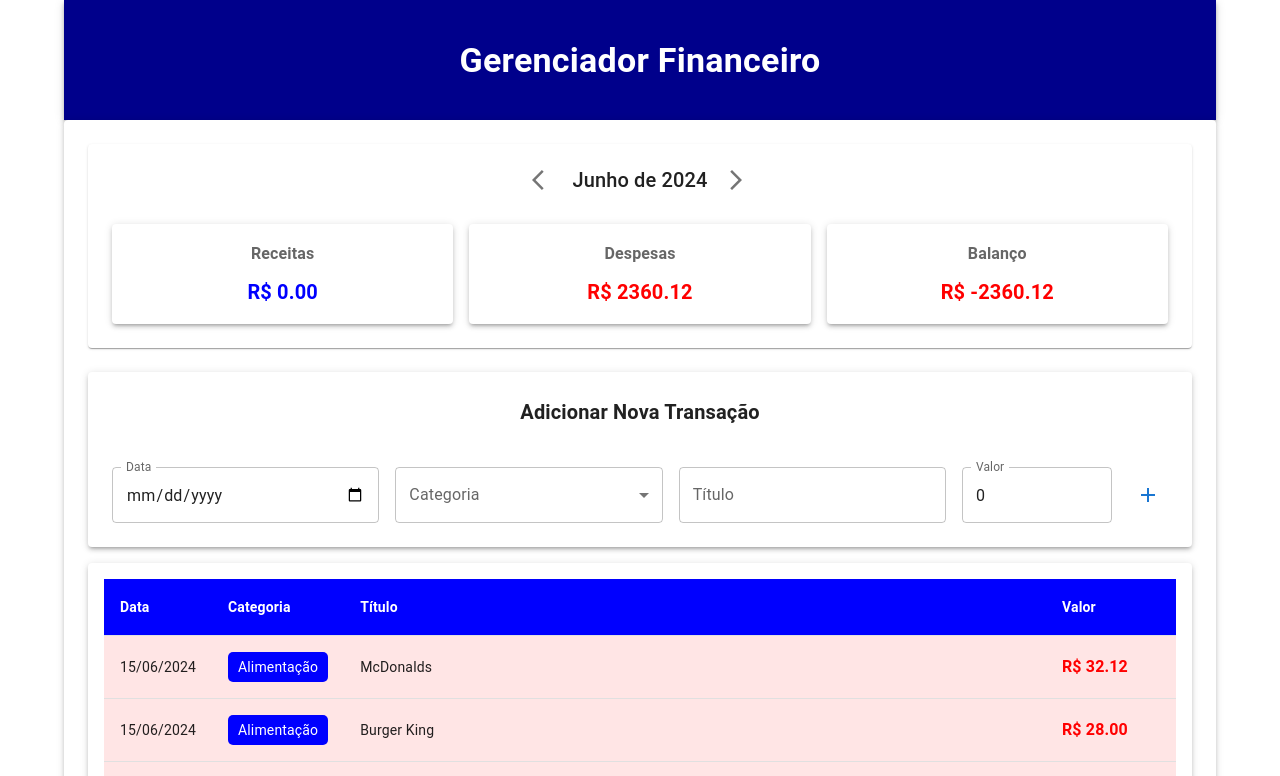
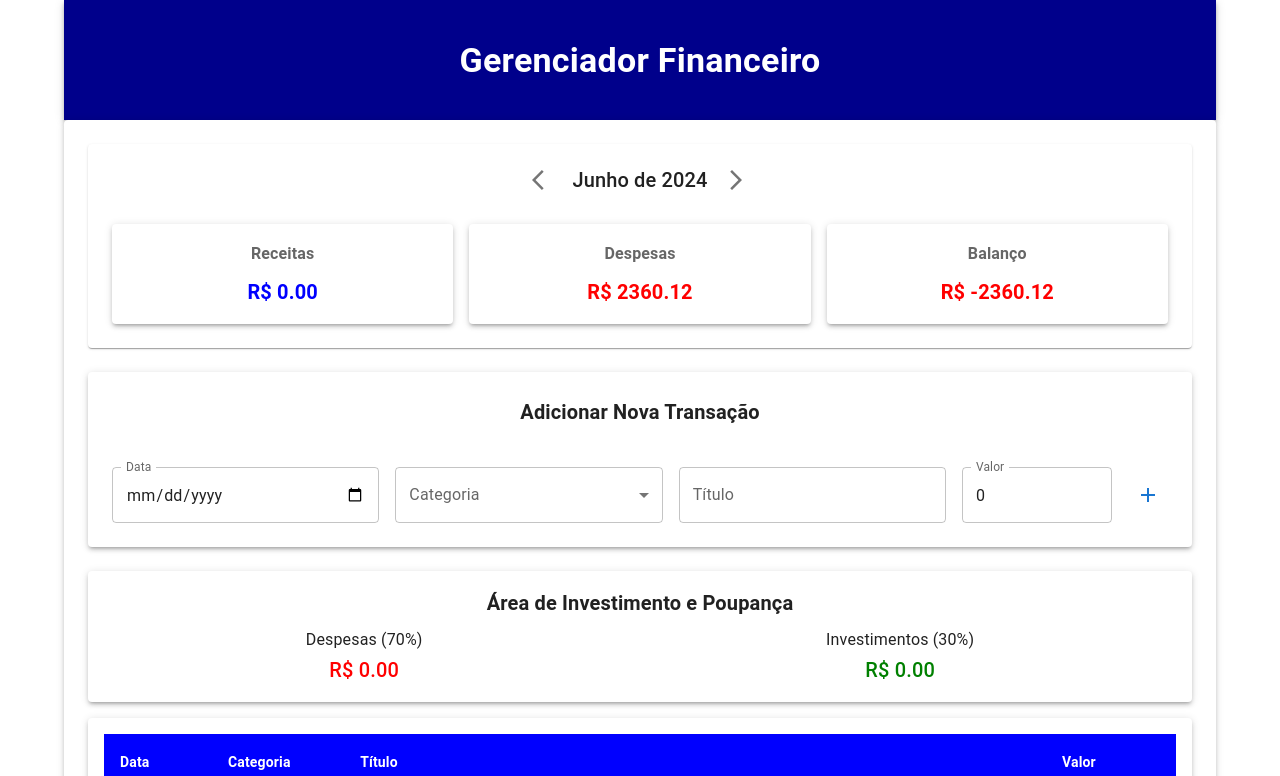
Before and after one commit to marcelokbc/expense-manager, a React (Create React App) app: page / in a window 1280 px wide. Shown: the top 776 px of the page. Built offline with nearby package versions, Linux system fonts and the light colour scheme.

Commit message:
Adding investing area

```diff
--- a/src/App.tsx
+++ b/src/App.tsx
@@ -11,6 +11,7 @@ import { getCurrentMonth, filterListByMonth } from './helpers/dateFilter';
 import { TableArea } from './components/TableArea';
 import { InfoArea } from './components/InfoArea';
 import { InputArea } from './components/InputArea';
+import {  SavingsInvestimentArea } from './components/SavingsInvestmentArea';
 
 const LOCAL_STORAGE_KEYS = 'transactions';
 
@@ -92,6 +93,8 @@ const App = () => {
 
           <InputArea onAdd={handleAddItem} defaultDate={defaultDate} />
 
+          <SavingsInvestimentArea income={income} />
+
           <TableArea list={filteredList} />
         </Paper>
       </Box>
--- /dev/null
+++ b/src/components/SavingsInvestmentArea/index.tsx
@@ -0,0 +1,32 @@
+import { Box, Typography, Paper } from '@mui/material';
+
+type Props = {
+    income: number;
+};
+
+export const SavingsInvestimentArea = ({ income }: Props) => {
+    const expensesAllocation = income * 0.7;
+    const savingsAllocation = income * 0.3;
+
+    return (
+        <Paper elevation={3} sx={{ padding: 2, marginTop: 3 }}>
+        <Typography variant="h6" gutterBottom sx={{ textAlign: 'center', fontWeight: 'bold' }}>
+            Área de Investimento e Poupança
+        </Typography>
+        <Box sx={{ display: 'flex', justifyContent: 'space-around' }}>
+            <Box sx={{ textAlign: 'center' }}>
+                <Typography variant="subtitle1">Despesas (70%)</Typography>
+                <Typography variant="h6" color="red">
+                    {expensesAllocation >= 0 ? `R$ ${expensesAllocation.toFixed(2)}` : 'N/A'}
+                </Typography>
+            </Box>
+            <Box sx={{ textAlign: 'center' }}>
+                <Typography variant="subtitle1">Investimentos (30%)</Typography>
+                <Typography variant="h6" color="green">
+                    {savingsAllocation >= 0 ? `R$ ${savingsAllocation.toFixed(2)}` : 'N/A'}
+                </Typography>
+            </Box>
+        </Box>
+        </Paper>
+    );
+};
```
